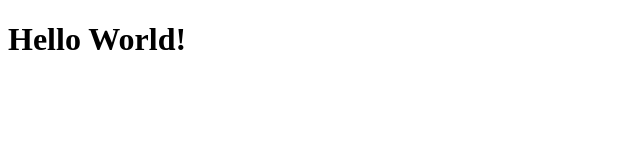
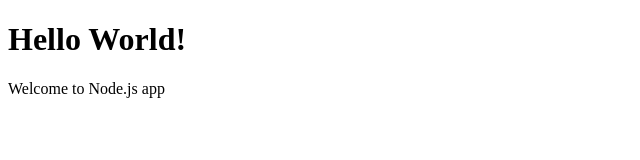
Before and after one commit to maayoko/server, a website: page public/index.html in a window 1280 px wide. Shown: the whole page, without its empty margins (0-640 px from the left). Drawn offline with Linux system fonts and the light colour scheme.

Commit message:
Update index.html

```diff
--- a/public/index.html
+++ b/public/index.html
@@ -6,5 +6,6 @@
 </head>
 <body>
     <h1>Hello World!</h1>
+    <p>Welcome to Node.js app</p>
 </body>
 </html>
```
